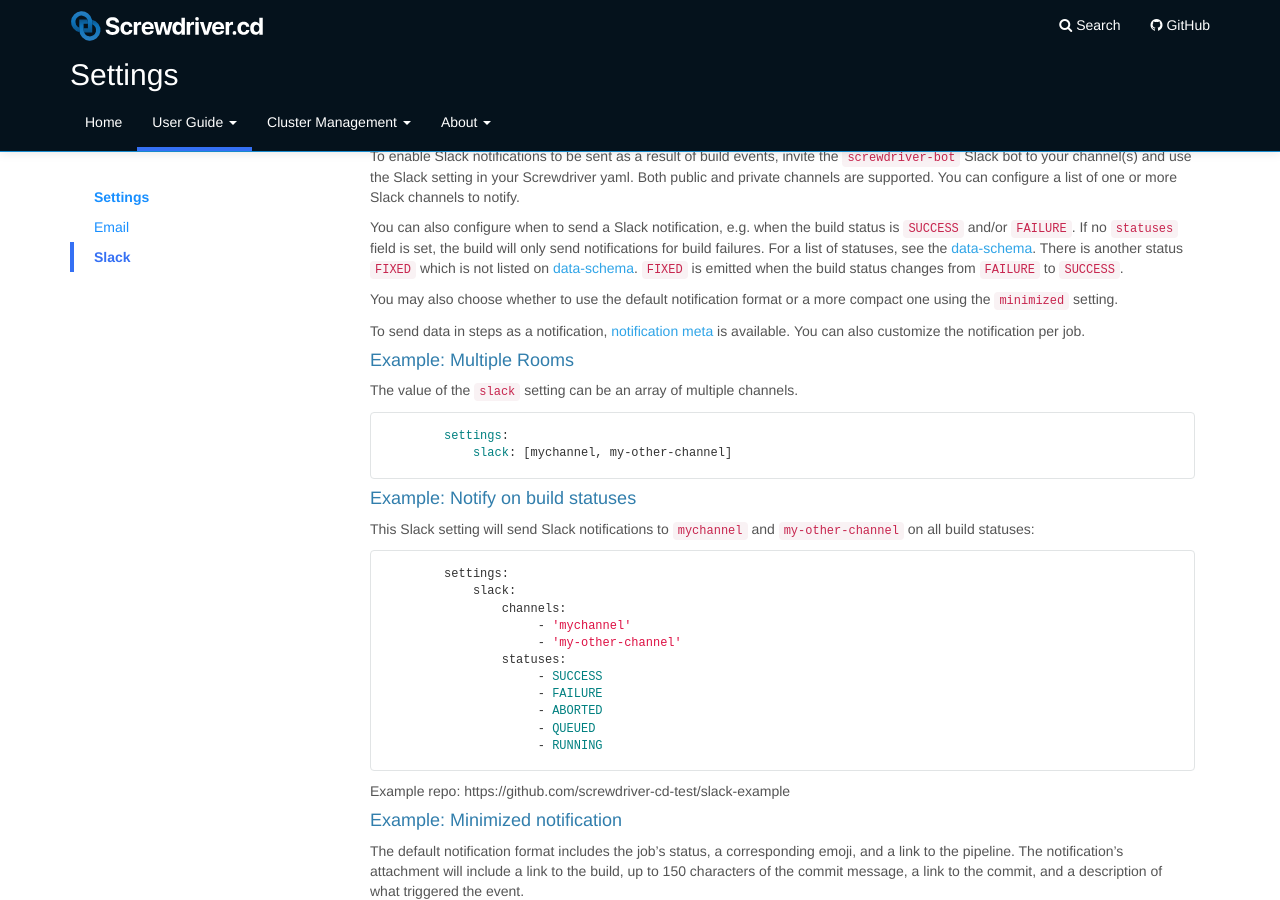
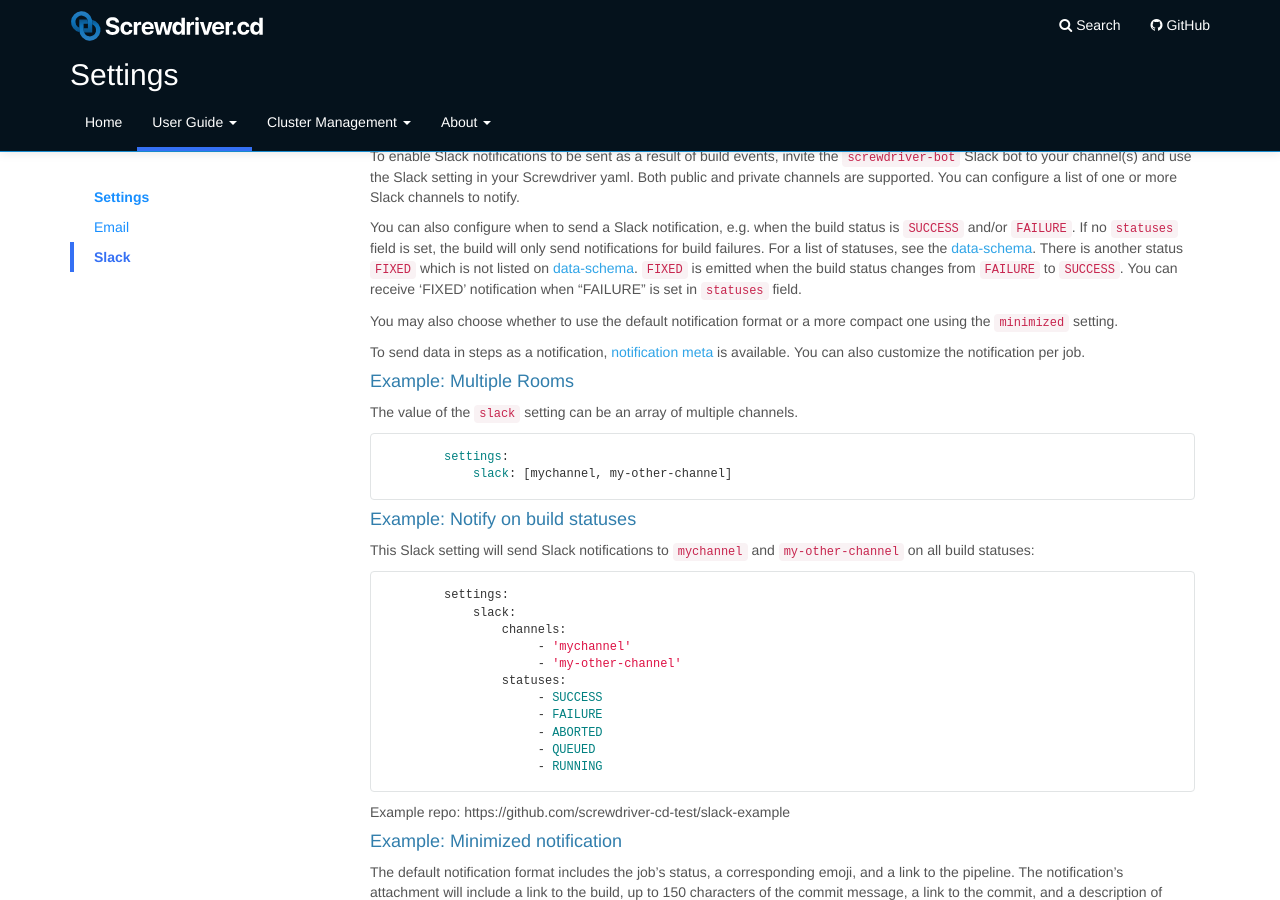
Before and after one commit to screwdriver-cd/guide, a Jekyll site: the page built from docs/user-guide/configuration/settings.md, in a window 1280 px wide and 900 px high, scrolled down 873 px. Built offline with Jekyll 4.4.1, drawn with Linux system fonts in a browser that asks for light colours.

Commit message:
Update settings.md

```diff
--- a/docs/user-guide/configuration/settings.md
+++ b/docs/user-guide/configuration/settings.md
@@ -56,6 +56,7 @@ You can configure a list of one or more email addresses to contact. You can also
 To enable Slack notifications to be sent as a result of build events, invite the `screwdriver-bot` Slack bot to your channel(s) and use the Slack setting in your Screwdriver yaml. Both public and private channels are supported. You can configure a list of one or more Slack channels to notify.
 
 You can also configure when to send a Slack notification, e.g. when the build status is `SUCCESS` and/or `FAILURE`. If no `statuses` field is set, the build will only send notifications for build failures. For a list of statuses, see the [data-schema](https://github.com/screwdriver-cd/data-schema/blob/c2ea9b0372c6e62cb81e1f50602b751d0b10d547/models/build.js#L83-L96). There is another status `FIXED` which is not listed on [data-schema](https://github.com/screwdriver-cd/data-schema/blob/c2ea9b0372c6e62cb81e1f50602b751d0b10d547/models/build.js#L83-L96). `FIXED` is emitted when the build status changes from `FAILURE` to `SUCCESS`.
+You can receive 'FIXED' notification when "FAILURE" is set in  `statuses` field.
 
 You may also choose whether to use the default notification format or a more compact one using the `minimized` setting.
 
```
